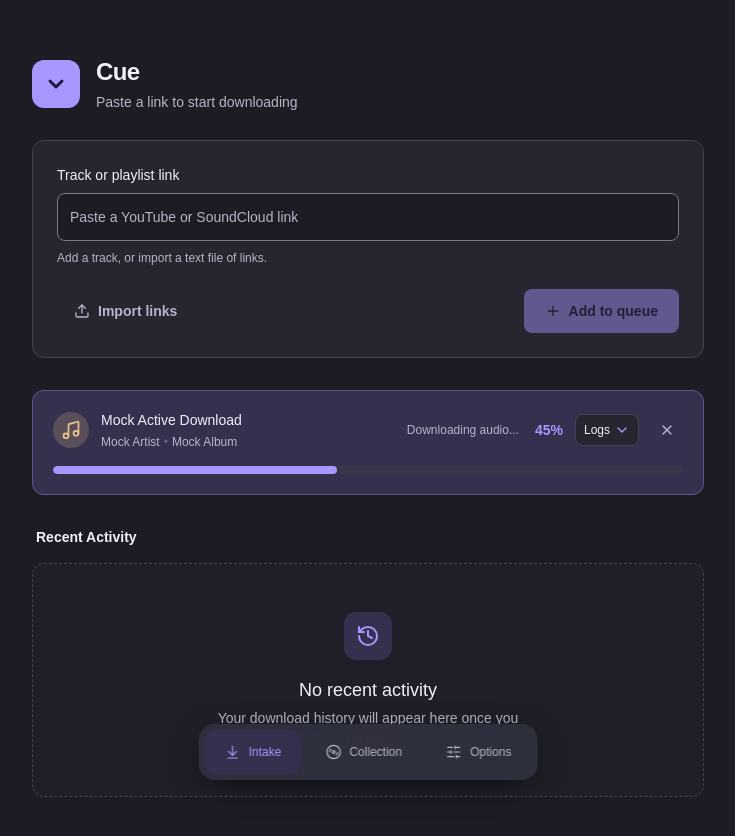
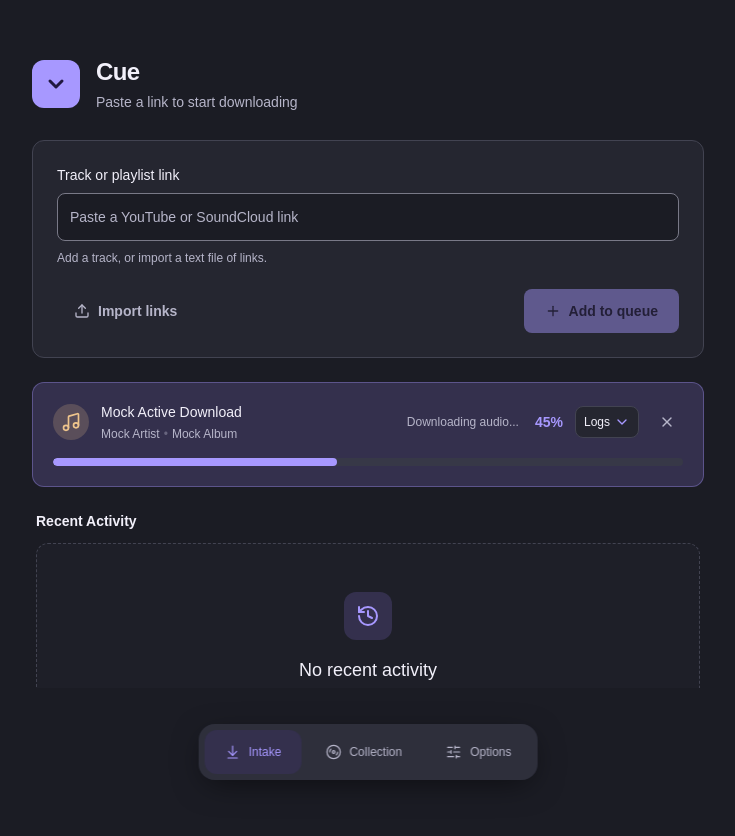
Before and after one commit to sousandrei/cue, a React (Vite) app: page / in a window 1280 px wide. Shown: the top 836 px of the page, without its empty margins (272-1007 px from the left). After the commit the page ends 800 px from the top, so only its background shows below. Built offline with nearby package versions, Linux system fonts and the light colour scheme.

Commit message:
fix(ui): contain scrolling within collection, activity, and preferences

```diff
--- a/src/components/download-list/download-list.tsx
+++ b/src/components/download-list/download-list.tsx
@@ -4,25 +4,33 @@ import { DownloadItem } from "@/components/download-item";
 import { EmptyState } from "@/components/empty-state";
 import { Button } from "@/components/ui/button";
 import type { DownloadJob } from "@/hooks/useDownload";
+import { cn } from "@/lib/utils";
 
 interface DownloadListProps {
 	downloads: DownloadJob[];
 	removeDownload: (id: string) => void;
 	onClear: () => void;
+	fill?: boolean;
 }
 
 export function DownloadList({
 	downloads,
 	removeDownload,
 	onClear,
+	fill = false,
 }: DownloadListProps) {
 	const history = downloads.filter(
 		(d) => d.status === "completed" || d.status === "error",
 	);
 
 	return (
-		<div className="space-y-4 w-full">
-			<div className="flex items-center justify-between px-1">
+		<div
+			className={cn(
+				"w-full",
+				fill ? "flex min-h-0 flex-1 flex-col gap-3" : "space-y-4",
+			)}
+		>
+			<div className="flex shrink-0 items-center justify-between px-1">
 				<h2 className="text-sm font-semibold text-foreground">
 					Recent Activity
 				</h2>
@@ -44,6 +52,20 @@ export function DownloadList({
 					)}
 				</div>
 			</div>
+			<div
+				className={cn(
+					"relative space-y-3",
+					fill &&
+						"min-h-0 flex-1 overflow-y-auto overscroll-contain px-1 pb-2 focus-visible:outline-2 focus-visible:outline-inset focus-visible:outline-ring",
+				)}
+				{...(fill
+					? {
+							role: "region",
+							"aria-label": "Recent activity history",
+							tabIndex: 0,
+						}
+					: {})}
+			>
 				<AnimatePresence mode="popLayout">
 					{history.map((download) => (
 						<DownloadItem
@@ -56,11 +78,13 @@ export function DownloadList({
 
 				{history.length === 0 && (
 					<EmptyState
+						className={fill ? "min-h-full py-6" : undefined}
 						icon={History}
 						title="No recent activity"
 						description="Your download history will appear here once you start syncing songs."
 					/>
 				)}
 			</div>
+		</div>
 	);
 }
--- a/src/components/header/header.tsx
+++ b/src/components/header/header.tsx
@@ -10,7 +10,7 @@ export function Header({
 	subtitle = "Paste a link to start downloading",
 }: HeaderProps) {
 	return (
-		<header className="flex min-w-0 items-center gap-4">
+		<header className="flex min-w-0 shrink-0 items-center gap-4">
 			<Logo />
 			<div className="min-w-0 space-y-1">
 				<h1 className="text-2xl font-semibold tracking-tight text-foreground">
--- a/src/components/ui/data-table/data-table.tsx
+++ b/src/components/ui/data-table/data-table.tsx
@@ -11,7 +11,6 @@ import {
 import type { RowData } from "@tanstack/table-core";
 import { ArrowDown, ArrowUp, ArrowUpDown, Loader2 } from "lucide-react";
 import { Button } from "@/components/ui/button";
-
 import {
 	Table,
 	TableBody,
@@ -20,6 +19,7 @@ import {
 	TableHeader,
 	TableRow,
 } from "@/components/ui/table";
+import { cn } from "@/lib/utils";
 
 export const dataTableFeatures = tableFeatures({
 	columnSizingFeature,
@@ -35,6 +35,7 @@ interface DataTableProps<TData extends RowData> {
 	loading?: boolean;
 	emptyMessage?: string;
 	getRowId?: (row: TData) => string;
+	fill?: boolean;
 }
 
 function DataTable<TData extends RowData>({
@@ -44,6 +45,7 @@ function DataTable<TData extends RowData>({
 	loading = false,
 	emptyMessage = "No results found.",
 	getRowId,
+	fill = false,
 }: DataTableProps<TData>) {
 	const table = useTable({
 		features: dataTableFeatures,
@@ -56,12 +58,23 @@ function DataTable<TData extends RowData>({
 
 	return (
 		<div
-			className="min-w-0 overflow-hidden rounded-xl border border-border bg-card"
+			className={cn(
+				"min-w-0 overflow-hidden rounded-xl border border-border bg-card",
+				fill && "min-h-0 flex-1",
+			)}
 			aria-busy={loading}
 		>
-			<Table style={{ minWidth: table.getTotalSize(), tableLayout: "fixed" }}>
+			<Table
+				containerClassName={
+					fill
+						? "h-full overscroll-contain focus-visible:outline-2 focus-visible:outline-inset focus-visible:outline-ring"
+						: undefined
+				}
+				scrollLabel={fill ? caption : undefined}
+				style={{ minWidth: table.getTotalSize(), tableLayout: "fixed" }}
+			>
 				<caption className="sr-only">{caption}</caption>
-				<TableHeader>
+				<TableHeader className={fill ? "sticky top-0 z-10 bg-card" : undefined}>
 					{table.getHeaderGroups().map((headerGroup) => (
 						<TableRow key={headerGroup.id}>
 							{headerGroup.headers.map((header) => (
--- a/src/components/ui/page/page.tsx
+++ b/src/components/ui/page/page.tsx
@@ -13,18 +13,34 @@ const maxWidths = {
 interface PageProps extends React.HTMLAttributes<HTMLDivElement> {
 	maxWidth?: keyof typeof maxWidths;
 	mode?: "default" | "centered";
+	scrollMode?: "page" | "contained";
 }
 
 const Page = forwardRef<HTMLDivElement, PageProps>(
 	(
-		{ className, maxWidth = "sm", mode = "default", children, ...props },
+		{
+			className,
+			maxWidth = "sm",
+			mode = "default",
+			scrollMode = "page",
+			children,
+			...props
+		},
 		ref,
 	) => (
-		<motion.div variants={fade} initial="hidden" animate="visible">
+		<motion.div
+			className={
+				scrollMode === "contained" ? "h-dvh overflow-hidden" : undefined
+			}
+			variants={fade}
+			initial="hidden"
+			animate="visible"
+		>
 			<div
 				ref={ref}
 				className={cn(
-					"min-h-screen flex min-w-0 flex-col items-center px-5 pt-10 pb-28 sm:px-8 sm:pt-14",
+					"flex min-w-0 flex-col items-center px-5 pt-10 pb-28 sm:px-8 sm:pt-14",
+					scrollMode === "contained" ? "h-full min-h-0" : "min-h-screen",
 					mode === "centered" && "justify-center",
 					className,
 				)}
@@ -33,6 +49,7 @@ const Page = forwardRef<HTMLDivElement, PageProps>(
 				<div
 					className={cn(
 						"flex w-full min-w-0 flex-col gap-7",
+						scrollMode === "contained" && "min-h-0 flex-1",
 						maxWidths[maxWidth],
 					)}
 				>
--- a/src/components/ui/table/table.tsx
+++ b/src/components/ui/table/table.tsx
@@ -4,9 +4,17 @@ import { cn } from "@/lib/utils";
 
 const Table = forwardRef<
 	HTMLTableElement,
-	React.HTMLAttributes<HTMLTableElement>
->(({ className, ...props }, ref) => (
-	<div className="relative w-full overflow-auto">
+	React.HTMLAttributes<HTMLTableElement> & {
+		containerClassName?: string;
+		scrollLabel?: string;
+	}
+>(({ className, containerClassName, scrollLabel, ...props }, ref) => (
+	<div
+		className={cn("relative w-full overflow-auto", containerClassName)}
+		{...(scrollLabel
+			? { role: "region", "aria-label": scrollLabel, tabIndex: 0 }
+			: {})}
+	>
 		<table
 			ref={ref}
 			className={cn("w-full caption-bottom text-sm tabular-nums", className)}
--- a/src/routes/config.tsx
+++ b/src/routes/config.tsx
@@ -95,7 +95,7 @@ function ConfigPage() {
 
 	if (!config) {
 		return (
-			<Page maxWidth="sm">
+			<Page maxWidth="sm" scrollMode="contained">
 				<Header />
 				<div className="mt-12 text-destructive">
 					Failed to load configuration.
@@ -105,20 +105,25 @@ function ConfigPage() {
 	}
 
 	return (
-		<Page maxWidth="sm">
+		<Page maxWidth="sm" scrollMode="contained">
 			<Header
 				title="Options"
 				subtitle="Make Cue feel at home in your workflow."
 			/>
 
-			<Card>
-				<CardHeader>
+			<Card className="flex min-h-0 flex-1 flex-col overflow-hidden p-0">
+				<CardHeader className="shrink-0 px-6 pt-6">
 					<CardTitle className="flex items-center gap-2">
 						<SlidersHorizontal className="w-5 h-5 text-primary" />
 						Preferences
 					</CardTitle>
 				</CardHeader>
-				<CardContent className="space-y-6">
+				<CardContent
+					className="min-h-0 flex-1 space-y-6 overflow-y-auto overscroll-contain px-6 pb-6 focus-visible:outline-2 focus-visible:outline-inset focus-visible:outline-ring"
+					role="region"
+					aria-label="Preferences settings"
+					tabIndex={0}
+				>
 					<FolderPicker
 						id="library-path"
 						label="Music Library Path"
--- a/src/routes/index.tsx
+++ b/src/routes/index.tsx
@@ -116,10 +116,11 @@ function Index() {
 	};
 
 	return (
-		<Page maxWidth="sm">
+		<Page maxWidth="sm" scrollMode="contained">
 			<Header />
 
-			<div className="flex flex-col gap-8">
+			<div className="flex min-h-0 flex-1 flex-col gap-6">
+				<div className="max-h-[65%] shrink-0 space-y-6 overflow-y-auto overscroll-contain">
 					<DownloadInput
 						url={url}
 						setUrl={setUrl}
@@ -133,8 +134,10 @@ function Index() {
 						onRemove={removeDownload}
 						onClearQueue={clearQueue}
 					/>
+				</div>
 
 				<DownloadList
+					fill
 					downloads={downloads}
 					removeDownload={removeDownload}
 					onClear={clearHistory}
--- a/src/routes/library.tsx
+++ b/src/routes/library.tsx
@@ -38,13 +38,16 @@ function Library() {
 	);
 
 	return (
-		<Page maxWidth="lg">
+		<Page maxWidth="lg" scrollMode="contained">
 			<Header
 				title="Collection"
 				subtitle="Your tracks, ready for the next set."
 			/>
-			<section aria-label="Music collection" className="min-w-0 space-y-4">
-				<div className="flex flex-wrap items-center justify-between gap-3">
+			<section
+				aria-label="Music collection"
+				className="flex min-h-0 min-w-0 flex-1 flex-col gap-4"
+			>
+				<div className="flex shrink-0 flex-wrap items-center justify-between gap-3">
 					<div className="relative w-full sm:max-w-sm">
 						<Search
 							className="pointer-events-none absolute left-3 top-3 size-4 text-muted-foreground"
@@ -88,6 +91,7 @@ function Library() {
 					/>
 				) : (
 					<DataTable
+						fill
 						caption="Music collection"
 						columns={columns}
 						data={filteredSongs}
```
Also changed, not shown: 2 other files (tests, documents, lock files or other folders). Lines whose indentation alone changed are shown as unchanged.
